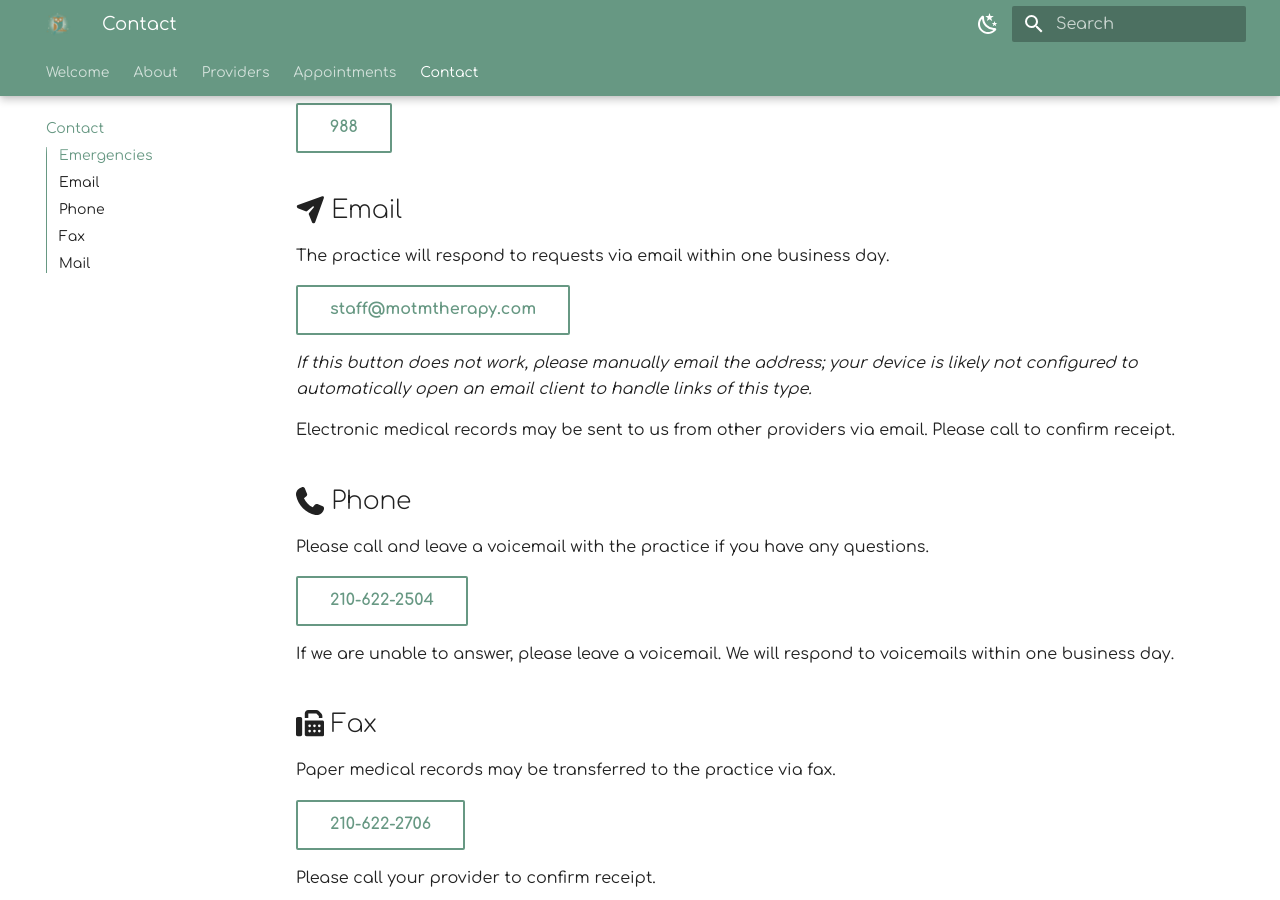
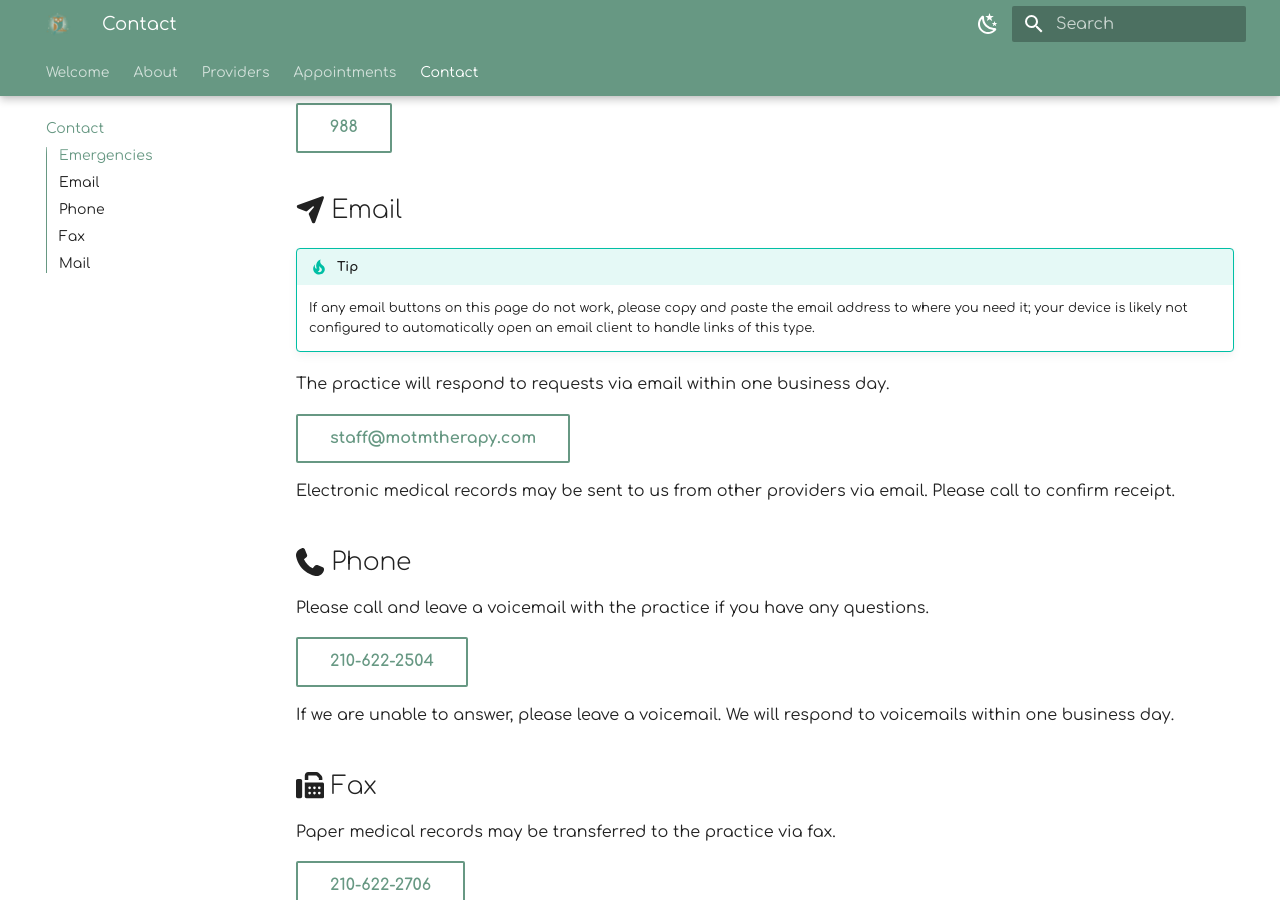
Before and after one commit to motm-therapy/website, an MkDocs documentation site: the page built from docs/contact.md, in a window 1280 px wide and 900 px high, scrolled down 445 px. Built offline with MkDocs 1.6.1 and Material for MkDocs 9.7.7, drawn with Linux system fonts in a browser that asks for light colours; plug-ins that fetch from the network failed and are left out.

Commit message:
Update contact page

```diff
--- a/docs/contact.md
+++ b/docs/contact.md
@@ -16,12 +16,14 @@ If you are experiencing an acute mental health crisis and are unable to immediat
 
 ## :fontawesome-solid-paper-plane: Email
 
+!!! tip
+
+    If any email buttons on this page do not work, please copy and paste the email address to where you need it;
+    your device is likely not configured to automatically open an email client to handle links of this type.
+
 The practice will respond to requests via email within one business day.
 
 [staff@motmtherapy.com](mailto:staff@motmtherapy.com){ .md-button }
-
-_If this button does not work, please manually email the address;_
-_your device is likely not configured to automatically open an email client to handle links of this type._
 
 Electronic medical records may be sent to us from other providers via email. Please call to confirm receipt.
 
```
